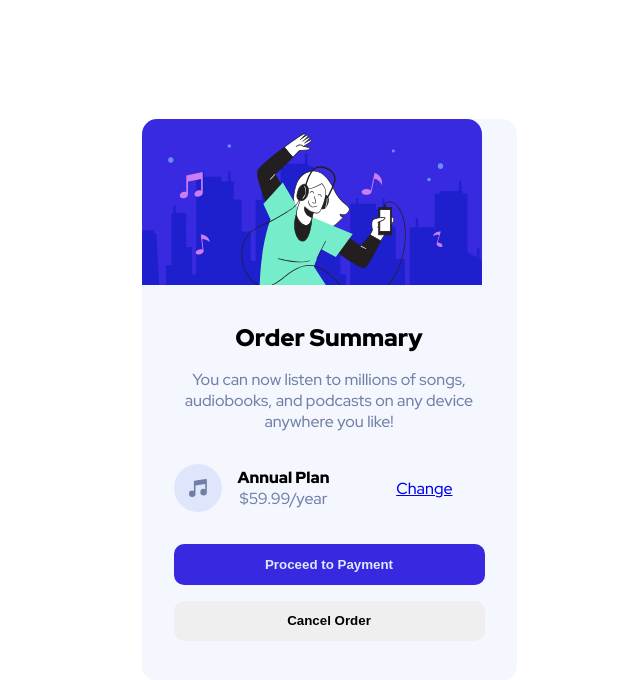
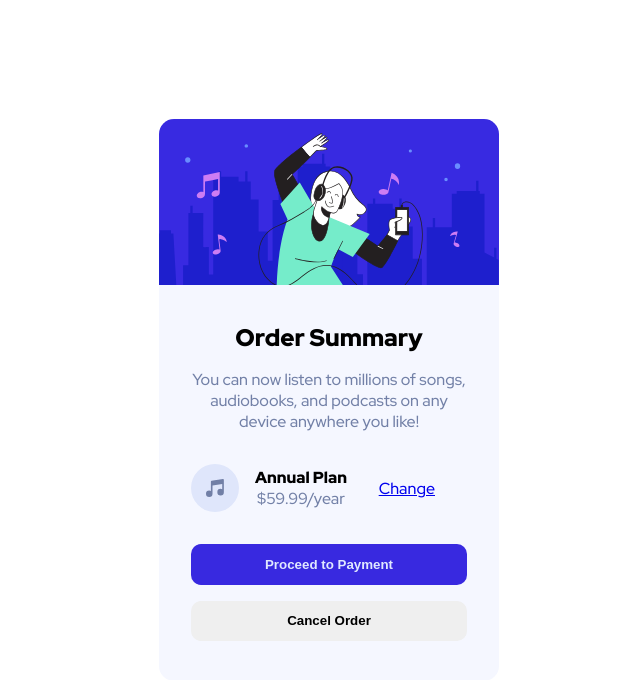
Before and after one commit to Siddarth-abcs/order-summary-component-main, a plain HTML site: page index.html in a window 1280 px wide. Shown: the whole page, without its empty margins (311-951 px from the left). Drawn offline with Linux system fonts and the light colour scheme.

Commit message:
Update index.css

```diff
--- a/index.css
+++ b/index.css
@@ -37,7 +37,7 @@ body{
 .container{
     margin: auto;
     border-radius: 15px;
-    width: 375px;
+    width: 340px;
     background-color: var(--Verypaleblue);
 
 }
```
